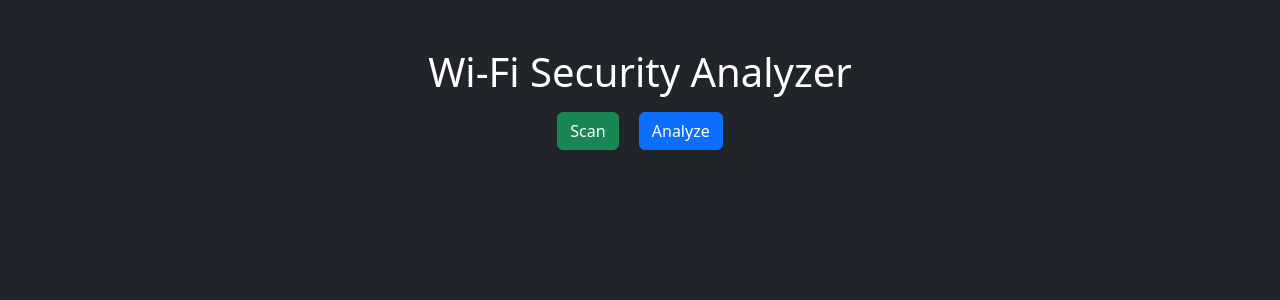
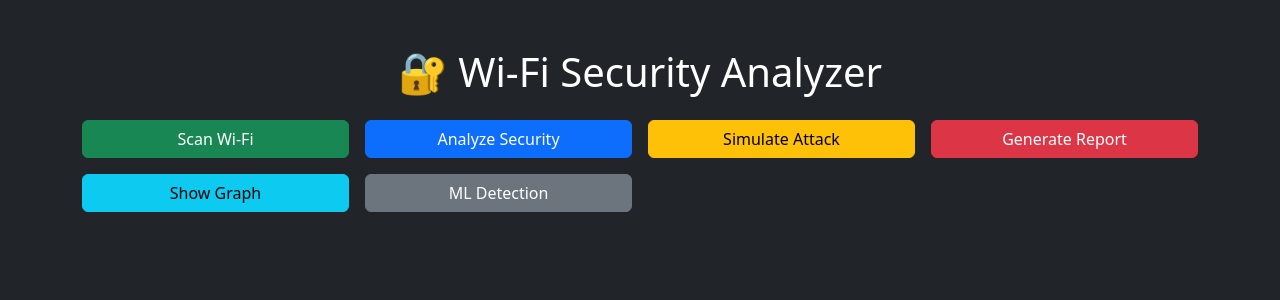
Before and after one commit to Ojas-597/WiFi-security-analyzer, a Flask app: page / in a window 1280 px wide. Shown: the top 300 px of the page. Run offline with Flask 3, Linux system fonts and the light colour scheme.

Commit message:
Update index.html

```diff
--- a/web_app/templates/index.html
+++ b/web_app/templates/index.html
@@ -1,16 +1,47 @@
 <!DOCTYPE html>
 <html>
 <head>
-    <title>Wi-Fi Analyzer</title>
+    <title>Wi-Fi Security Analyzer</title>
+
+    <!-- Bootstrap CDN -->
     <link href="https://cdn.jsdelivr.net/npm/bootstrap@5.3.0/dist/css/bootstrap.min.css" rel="stylesheet">
 </head>
 
-<body class="bg-dark text-white text-center">
+<body class="bg-dark text-white">
 
-<h1 class="mt-5">Wi-Fi Security Analyzer</h1>
+<div class="container text-center mt-5">
 
-<a href="/scan" class="btn btn-success m-2">Scan</a>
-<a href="/analyze" class="btn btn-primary m-2">Analyze</a>
+    <h1 class="mb-4">🔐 Wi-Fi Security Analyzer</h1>
+
+    <div class="row g-3">
+
+        <div class="col-md-3">
+            <a href="/scan" class="btn btn-success w-100">Scan Wi-Fi</a>
+        </div>
+
+        <div class="col-md-3">
+            <a href="/analyze" class="btn btn-primary w-100">Analyze Security</a>
+        </div>
+
+        <div class="col-md-3">
+            <a href="/simulate" class="btn btn-warning w-100">Simulate Attack</a>
+        </div>
+
+        <div class="col-md-3">
+            <a href="/report" class="btn btn-danger w-100">Generate Report</a>
+        </div>
+
+        <div class="col-md-3">
+            <a href="/graph" class="btn btn-info w-100">Show Graph</a>
+        </div>
+
+        <div class="col-md-3">
+            <a href="/ml" class="btn btn-secondary w-100">ML Detection</a>
+        </div>
+
+    </div>
+
+</div>
 
 </body>
 </html>
```
